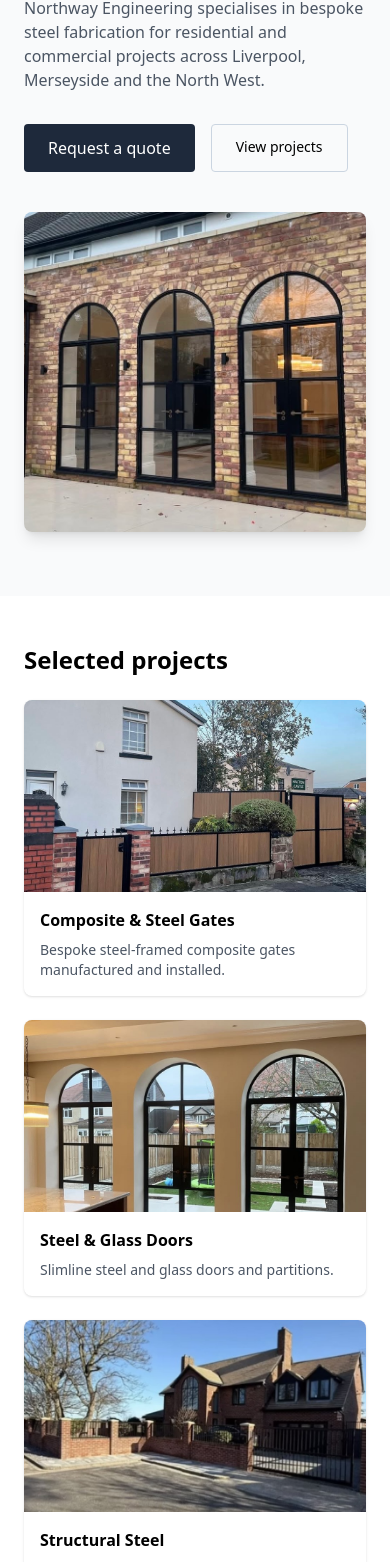
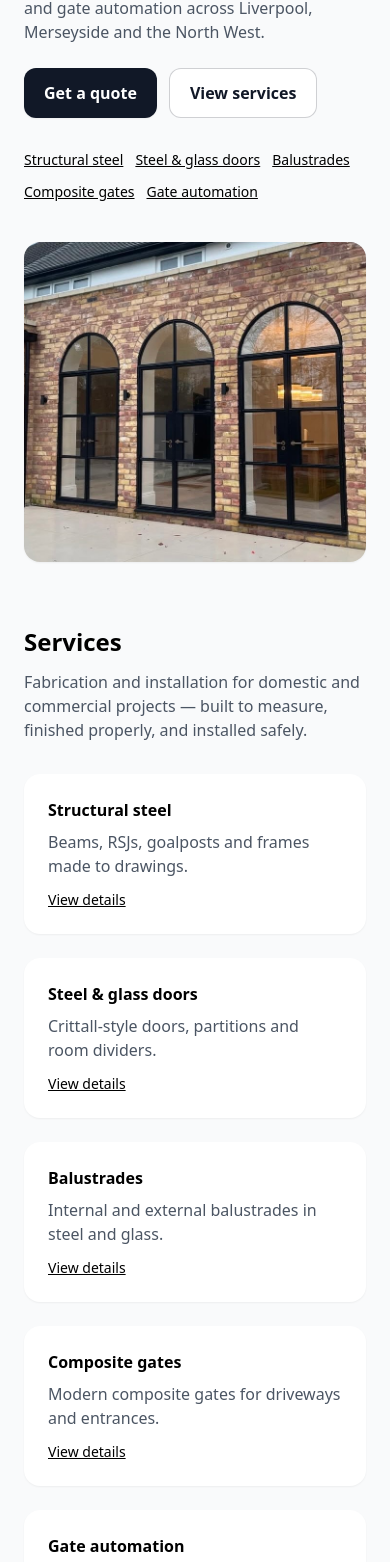
Before and after one commit to giuseppe101-arch/northway-engineering-site2, a Next.js app: page / in a window 390 px wide. Shown: the part 340-1902 px from the top of the page. Built offline with nearby package versions, Linux system fonts and the light colour scheme.

Commit message:
Update index.jsx

```diff
--- a/pages/index.jsx
+++ b/pages/index.jsx
@@ -1,523 +1,255 @@
 import Head from "next/head";
 import Image from "next/image";
 import Link from "next/link";
-import { SITE } from "../siteConfig";
 import Header from "../components/Header";
 import Footer from "../components/Footer";
+import BreadcrumbSchema from "../components/BreadcrumbSchema";
 
-export default function Home() {
-  // --- Structured data (must match visible page content) ---
+export default function HomePage() {
+  // JSON-LD helper (prevents rare </script> edge-cases)
+  const toJsonLd = (obj) => JSON.stringify(obj).replace(/<\/script>/g, "<\\/script>");
 
+  // Homepage Local Business schema (with your real logo file)
   const LOCAL_BUSINESS_SCHEMA = {
     "@context": "https://schema.org",
-    "@type": "ConstructionBusiness",
+    "@type": "HomeAndConstructionBusiness",
     name: "Northway Engineering",
     url: "https://www.northwayengineering.co.uk",
     logo: "https://www.northwayengineering.co.uk/images/logo.jpg",
-    telephone: "07557237196",
-    email: "northwayengineeringltd@gmail.com",
-    address: {
-      "@type": "PostalAddress",
-      streetAddress: "Liverpool Road North",
-      addressLocality: "Maghull",
-      addressRegion: "Merseyside",
-      postalCode: "L31 2HN",
-      addressCountry: "GB",
-    },
+    description:
+      "Northway Engineering provides bespoke steel fabrication, structural steel, steel & glass doors, balustrades and gates across Liverpool and the North West.",
     areaServed: {
       "@type": "AdministrativeArea",
       name: "Liverpool and the North West",
     },
-    description:
-      "Northway Engineering provides structural steel fabrication, composite gates, fencing, balustrades, steel and glass doors and gate automation across Liverpool and the North West.",
-  };
-
-  const ORGANIZATION_SCHEMA = {
-    "@context": "https://schema.org",
-    "@type": "Organization",
-    name: "Northway Engineering",
-    url: "https://www.northwayengineering.co.uk",
-    logo: "https://www.northwayengineering.co.uk/images/logo.jpg",
-    email: "northwayengineeringltd@gmail.com",
-    telephone: "07557237196",
     address: {
       "@type": "PostalAddress",
-      streetAddress: "Liverpool Road North",
-      addressLocality: "Maghull",
+      addressLocality: "Liverpool",
       addressRegion: "Merseyside",
-      postalCode: "L31 2HN",
       addressCountry: "GB",
     },
-  };
-
-  // Homepage FAQ schema MUST match the visible FAQ section content
-  const FAQ_SCHEMA = {
-    "@context": "https://schema.org",
-    "@type": "FAQPage",
-    mainEntity: [
+    hasOfferCatalog: {
+      "@type": "OfferCatalog",
+      name: "Engineering Services",
+      itemListElement: [
         {
-        "@type": "Question",
-        name: "Do you cover Liverpool and the North West?",
-        acceptedAnswer: {
-          "@type": "Answer",
-          text:
-            "Yes - we regularly work across Liverpool, Merseyside and the wider North West.",
+          "@type": "Offer",
+          itemOffered: {
+            "@type": "Service",
+            name: "Structural Steel",
+            url: "https://www.northwayengineering.co.uk/products/structural-steel",
           },
         },
         {
-        "@type": "Question",
-        name: "Do you supply and install steelwork?",
-        acceptedAnswer: {
-          "@type": "Answer",
-          text: "We provide fabrication and on-site installation where required.",
+          "@type": "Offer",
+          itemOffered: {
+            "@type": "Service",
+            name: "Steel & Glass Doors",
+            url: "https://www.northwayengineering.co.uk/products/crittall-doors",
           },
         },
         {
-        "@type": "Question",
-        name: "Can you work from engineer's drawings?",
-        acceptedAnswer: {
-          "@type": "Answer",
-          text: "Yes - we regularly fabricate steelwork from structural drawings.",
+          "@type": "Offer",
+          itemOffered: {
+            "@type": "Service",
+            name: "Balustrades",
+            url: "https://www.northwayengineering.co.uk/products/balustrade",
           },
         },
-    ],
-  };
-
-  // Homepage Services schema (matches the 6 visible service cards)
-  const SERVICES_SCHEMA = {
-    "@context": "https://schema.org",
-    "@type": "ItemList",
-    name: "Northway Engineering services",
-    itemListElement: [
         {
-        "@type": "ListItem",
-        position: 1,
-        item: {
+          "@type": "Offer",
+          itemOffered: {
             "@type": "Service",
             name: "Composite Gates",
-          serviceType: "Composite gates",
-          provider: {
-            "@type": "ConstructionBusiness",
-            name: "Northway Engineering",
-            url: "https://www.northwayengineering.co.uk",
-          },
-          areaServed: {
-            "@type": "AdministrativeArea",
-            name: "Liverpool and the North West",
-          },
             url: "https://www.northwayengineering.co.uk/products/composite-gates",
           },
         },
         {
-        "@type": "ListItem",
-        position: 2,
-        item: {
+          "@type": "Offer",
+          itemOffered: {
+            "@type": "Service",
+            name: "Gate Automation",
+            url: "https://www.northwayengineering.co.uk/products/gate-automation",
+          },
+        },
+        {
+          "@type": "Offer",
+          itemOffered: {
             "@type": "Service",
             name: "Composite Fencing",
-          serviceType: "Composite fencing",
-          provider: {
-            "@type": "ConstructionBusiness",
-            name: "Northway Engineering",
-            url: "https://www.northwayengineering.co.uk",
-          },
-          areaServed: {
-            "@type": "AdministrativeArea",
-            name: "Liverpool and the North West",
-          },
             url: "https://www.northwayengineering.co.uk/products/composite-fencing",
           },
         },
-      {
-        "@type": "ListItem",
-        position: 3,
-        item: {
-          "@type": "Service",
-          name: "Steel & Glass Doors",
-          serviceType: "Crittall-style steel and glass doors",
-          provider: {
-            "@type": "ConstructionBusiness",
-            name: "Northway Engineering",
-            url: "https://www.northwayengineering.co.uk",
+      ],
     },
-          areaServed: {
-            "@type": "AdministrativeArea",
-            name: "Liverpool and the North West",
-          },
-          url: "https://www.northwayengineering.co.uk/products/crittall-doors",
-        },
-      },
-      {
-        "@type": "ListItem",
-        position: 4,
-        item: {
-          "@type": "Service",
-          name: "Balustrades",
-          serviceType: "Steel and glass balustrades",
-          provider: {
-            "@type": "ConstructionBusiness",
-            name: "Northway Engineering",
-            url: "https://www.northwayengineering.co.uk",
-          },
-          areaServed: {
-            "@type": "AdministrativeArea",
-            name: "Liverpool and the North West",
-          },
-          url: "https://www.northwayengineering.co.uk/products/balustrade",
-        },
-      },
-      {
-        "@type": "ListItem",
-        position: 5,
-        item: {
-          "@type": "Service",
-          name: "Structural Steel",
-          serviceType: "Structural steel fabrication and installation",
-          provider: {
-            "@type": "ConstructionBusiness",
-            name: "Northway Engineering",
-            url: "https://www.northwayengineering.co.uk",
-          },
-          areaServed: {
-            "@type": "AdministrativeArea",
-            name: "Liverpool and the North West",
-          },
-          url: "https://www.northwayengineering.co.uk/products/structural-steel",
-        },
-      },
-      {
-        "@type": "ListItem",
-        position: 6,
-        item: {
-          "@type": "Service",
-          name: "Gate Automation",
-          serviceType: "Automatic gate systems",
-          provider: {
-            "@type": "ConstructionBusiness",
-            name: "Northway Engineering",
-            url: "https://www.northwayengineering.co.uk",
-          },
-          areaServed: {
-            "@type": "AdministrativeArea",
-            name: "Liverpool and the North West",
-          },
-          url: "https://www.northwayengineering.co.uk/products/gate-automation",
-        },
-      },
-    ],
   };
 
   return (
     <>
       <Head>
-        <title>Steel Fabrication Liverpool | Northway Engineering</title>
-
+        <title>Northway Engineering | Steel Fabrication Liverpool</title>
         <meta
           name="description"
-          content="Northway Engineering provides structural steel fabrication, composite gates, fencing, balustrades and gate automation across Liverpool and the North West."
+          content="Northway Engineering — bespoke steel fabrication, structural steel, steel & glass doors, balustrades and gates across Liverpool and the North West."
         />
+        <link rel="canonical" href="https://www.northwayengineering.co.uk/" />
 
-        <meta name="viewport" content="width=device-width, initial-scale=1" />
-
-        {/* Local Business schema */}
+        {/* Local Business / Construction schema */}
         <script
+          id="ld-local-business"
           type="application/ld+json"
-          dangerouslySetInnerHTML={{
-            __html: JSON.stringify(LOCAL_BUSINESS_SCHEMA),
-          }}
-        />
-
-        {/* Organization schema */}
-        <script
-          type="application/ld+json"
-          dangerouslySetInnerHTML={{
-            __html: JSON.stringify(ORGANIZATION_SCHEMA),
-          }}
-        />
-
-        {/* FAQ schema (homepage FAQs) */}
-        <script
-          type="application/ld+json"
-          dangerouslySetInnerHTML={{ __html: JSON.stringify(FAQ_SCHEMA) }}
-        />
-
-        {/* Services schema (homepage service cards) */}
-        <script
-          type="application/ld+json"
-          dangerouslySetInnerHTML={{ __html: JSON.stringify(SERVICES_SCHEMA) }}
+          dangerouslySetInnerHTML={{ __html: toJsonLd(LOCAL_BUSINESS_SCHEMA) }}
         />
       </Head>
+
+      {/* Breadcrumb Schema (homepage) */}
+      <BreadcrumbSchema
+        items={[{ name: "Home", item: "https://www.northwayengineering.co.uk/" }]}
+      />
 
       <Header />
 
       <main className="bg-gray-50">
         {/* HERO */}
-        <section className="max-w-6xl mx-auto px-6 py-16 grid md:grid-cols-2 gap-10 items-center">
+        <section className="max-w-6xl mx-auto px-6 py-16">
+          <div className="grid gap-10 md:grid-cols-2 items-center">
             <div>
-            <h1 className="text-4xl font-extrabold">
-              Steel Fabrication &amp; Engineering in Liverpool
+              <h1 className="text-4xl font-bold">
+                Steel fabrication &amp; gates in Liverpool
               </h1>
-
-            <p className="mt-6 text-gray-600 max-w-xl">
-              Northway Engineering specialises in bespoke steel fabrication for
-              residential and commercial projects across Liverpool, Merseyside
-              and the North West.
+              <p className="mt-4 text-gray-600 max-w-xl">
+                Bespoke steelwork, structural steel, steel &amp; glass doors, balustrades,
+                composite gates and gate automation across Liverpool, Merseyside and the North West.
               </p>
 
-            <div className="mt-8 flex gap-4">
+              <div className="mt-6 flex flex-wrap gap-3">
                 <a
                   href="/#contact"
-                className="inline-block bg-slate-800 text-white px-6 py-3 rounded font-medium"
+                  className="inline-flex items-center justify-center rounded-xl bg-gray-900 text-white px-5 py-3 font-semibold shadow-sm"
                 >
-                Request a quote
+                  Get a quote
                 </a>
                 <a
-                href="/#projects"
-                className="inline-block border border-slate-300 px-6 py-3 rounded text-sm"
+                  href="/#services"
+                  className="inline-flex items-center justify-center rounded-xl border border-gray-900/20 bg-white text-gray-900 px-5 py-3 font-semibold"
                 >
-                View projects
+                  View services
                 </a>
+              </div>
+
+              {/* Quick links */}
+              <div className="mt-8 flex flex-wrap gap-3 text-sm">
+                <Link className="underline" href="/products/structural-steel">
+                  Structural steel
+                </Link>
+                <Link className="underline" href="/products/crittall-doors">
+                  Steel &amp; glass doors
+                </Link>
+                <Link className="underline" href="/products/balustrade">
+                  Balustrades
+                </Link>
+                <Link className="underline" href="/products/composite-gates">
+                  Composite gates
+                </Link>
+                <Link className="underline" href="/products/gate-automation">
+                  Gate automation
+                </Link>
               </div>
             </div>
 
-          <div className="rounded-lg overflow-hidden shadow-lg relative w-full h-80">
+            {/* HERO IMAGE (update src to your actual hero image if different) */}
+            <div className="relative w-full h-80 md:h-[420px] rounded-2xl overflow-hidden shadow-sm bg-white">
               <Image
                 src="/images/crittall-doors.jpg"
-              alt="Steel fabrication and crittall-style doors in Liverpool"
+                alt="Northway Engineering steel fabrication and installation"
                 fill
-              className="object-cover"
+                sizes="(max-width: 768px) 100vw, 50vw"
+                className="object-cover object-center"
                 priority
               />
-          </div>
-        </section>
-
-        {/* PROJECTS */}
-        <section id="projects" className="bg-white py-12">
-          <div className="max-w-6xl mx-auto px-6">
-            <h2 className="text-2xl font-bold">Selected projects</h2>
-
-            <div className="mt-6 grid grid-cols-1 sm:grid-cols-3 gap-6">
-              <div className="rounded-lg overflow-hidden shadow">
-                <div className="relative w-full h-48">
-                  <Image
-                    src="/images/composite-gate.jpg"
-                    alt="Composite steel gates Liverpool"
-                    fill
-                    className="object-cover"
-                  />
-                </div>
-                <div className="p-4">
-                  <h3 className="font-semibold">Composite &amp; Steel Gates</h3>
-                  <p className="text-sm text-gray-600 mt-2">
-                    Bespoke steel-framed composite gates manufactured and installed.
-                  </p>
-                </div>
-              </div>
-
-              <div className="rounded-lg overflow-hidden shadow">
-                <div className="relative w-full h-48">
-                  <Image
-                    src="/images/glassdoor4.jpg"
-                    alt="Crittall-style steel and glass doors"
-                    fill
-                    className="object-cover object-top"
-                  />
-                </div>
-                <div className="p-4">
-                  <h3 className="font-semibold">Steel &amp; Glass Doors</h3>
-                  <p className="text-sm text-gray-600 mt-2">
-                    Slimline steel and glass doors and partitions.
-                  </p>
-                </div>
-              </div>
-
-              <div className="rounded-lg overflow-hidden shadow">
-                <div className="relative w-full h-48">
-                  <Image
-                    src="/images/wrought-iron-gate.jpg"
-                    alt="Structural steel fabrication Liverpool"
-                    fill
-                    className="object-cover"
-                  />
-                </div>
-                <div className="p-4">
-                  <h3 className="font-semibold">Structural Steel</h3>
-                  <p className="text-sm text-gray-600 mt-2">
-                    Beams, frames, balconies and bespoke fabrications.
-                  </p>
-                </div>
-              </div>
             </div>
           </div>
         </section>
 
         {/* SERVICES */}
-        <section id="services" className="max-w-6xl mx-auto px-6 py-12">
-          <h2 className="text-2xl font-bold">Our services</h2>
-          <p className="mt-2 text-gray-600">
-            Design, fabrication and installation of bespoke steelwork across
-            Liverpool and the North West.
+        <section id="services" className="max-w-6xl mx-auto px-6 pb-16">
+          <h2 className="text-2xl font-bold">Services</h2>
+          <p className="mt-3 text-gray-600 max-w-3xl">
+            Fabrication and installation for domestic and commercial projects — built to measure,
+            finished properly, and installed safely.
           </p>
 
-          <div className="mt-8 grid grid-cols-1 sm:grid-cols-2 lg:grid-cols-3 gap-6">
+          <div className="mt-8 grid gap-6 md:grid-cols-3">
+            {[
+              {
+                title: "Structural steel",
+                href: "/products/structural-steel",
+                desc: "Beams, RSJs, goalposts and frames made to drawings.",
+              },
+              {
+                title: "Steel & glass doors",
+                href: "/products/crittall-doors",
+                desc: "Crittall-style doors, partitions and room dividers.",
+              },
+              {
+                title: "Balustrades",
+                href: "/products/balustrade",
+                desc: "Internal and external balustrades in steel and glass.",
+              },
+              {
+                title: "Composite gates",
+                href: "/products/composite-gates",
+                desc: "Modern composite gates for driveways and entrances.",
+              },
+              {
+                title: "Gate automation",
+                href: "/products/gate-automation",
+                desc: "Automated systems for swing and sliding gates.",
+              },
+              {
+                title: "Composite fencing",
+                href: "/products/composite-fencing",
+                desc: "Low-maintenance fencing solutions with a clean finish.",
+              },
+            ].map((s) => (
               <Link
-              href="/products/composite-gates"
-              className="bg-white rounded-lg p-6 shadow-sm block"
+                key={s.href}
+                href={s.href}
+                className="bg-white rounded-2xl p-6 shadow-sm hover:shadow-md transition"
               >
-              <h3 className="font-semibold text-lg">Composite Gates</h3>
-              <p className="mt-3 text-gray-600 text-sm">
-                Made-to-measure steel-framed composite gates.
-              </p>
+                <h3 className="font-semibold">{s.title}</h3>
+                <p className="mt-2 text-gray-600">{s.desc}</p>
+                <p className="mt-3 text-sm underline">View details</p>
               </Link>
-
-            <Link
-              href="/products/composite-fencing"
-              className="bg-white rounded-lg p-6 shadow-sm block"
-            >
-              <h3 className="font-semibold text-lg">Composite Fencing</h3>
-              <p className="mt-3 text-gray-600 text-sm">
-                Modern, low-maintenance fencing systems.
-              </p>
-            </Link>
-
-            <Link
-              href="/products/crittall-doors"
-              className="bg-white rounded-lg p-6 shadow-sm block"
-            >
-              <h3 className="font-semibold text-lg">Steel &amp; Glass Doors</h3>
-              <p className="mt-3 text-gray-600 text-sm">
-                Crittall-style doors and internal screens.
-              </p>
-            </Link>
-
-            <Link
-              href="/products/balustrade"
-              className="bg-white rounded-lg p-6 shadow-sm block"
-            >
-              <h3 className="font-semibold text-lg">Balustrades</h3>
-              <p className="mt-3 text-gray-600 text-sm">
-                Steel and glass balustrades for stairs and balconies.
-              </p>
-            </Link>
-
-            <Link
-              href="/products/structural-steel"
-              className="bg-white rounded-lg p-6 shadow-sm block"
-            >
-              <h3 className="font-semibold text-lg">Structural Steel</h3>
-              <p className="mt-3 text-gray-600 text-sm">
-                RSJs, beams and fabricated steel frames.
-              </p>
-            </Link>
-
-            <Link
-              href="/products/gate-automation"
-              className="bg-white rounded-lg p-6 shadow-sm block"
-            >
-              <h3 className="font-semibold text-lg">Gate Automation</h3>
-              <p className="mt-3 text-gray-600 text-sm">
-                Automated swing and sliding gate systems.
-              </p>
-            </Link>
+            ))}
           </div>
         </section>
 
-        {/* FAQ */}
-        <section className="max-w-6xl mx-auto px-6 py-12">
-          <h2 className="text-2xl font-bold">Frequently asked questions</h2>
+        {/* CONTACT CTA */}
+        <section id="contact" className="bg-white">
+          <div className="max-w-6xl mx-auto px-6 py-14">
+            <div className="rounded-2xl bg-gray-900 text-white p-8 md:p-10">
+              <h2 className="text-2xl font-bold">Request a quote</h2>
+              <p className="mt-3 text-gray-200 max-w-2xl">
+                Send photos, rough sizes and your postcode. If you have drawings or a reference
+                image, include those too and we’ll come back with advice and pricing.
+              </p>
 
-          <div className="mt-6 space-y-4">
-            <div>
-              <h3 className="font-semibold">
-                Do you cover Liverpool and the North West?
-              </h3>
-              <p className="text-gray-600 mt-1">
-                Yes - we regularly work across Liverpool, Merseyside and the wider
-                North West.
-              </p>
-            </div>
-
-            <div>
-              <h3 className="font-semibold">
-                Do you supply and install steelwork?
-              </h3>
-              <p className="text-gray-600 mt-1">
-                We provide fabrication and on-site installation where required.
-              </p>
-            </div>
-
-            <div>
-              <h3 className="font-semibold">
-                Can you work from engineer's drawings?
-              </h3>
-              <p className="text-gray-600 mt-1">
-                Yes - we regularly fabricate steelwork from structural drawings.
-              </p>
+              <div className="mt-6 flex flex-wrap gap-3">
+                <a
+                  href="mailto:info@northwayengineering.co.uk"
+                  className="inline-flex items-center justify-center rounded-xl bg-white text-gray-900 px-5 py-3 font-semibold shadow-sm"
+                >
+                  Email us
+                </a>
+                <a
+                  href="/#services"
+                  className="inline-flex items-center justify-center rounded-xl border border-white/30 text-white px-5 py-3 font-semibold"
+                >
+                  View services
+                </a>
               </div>
             </div>
-        </section>
-
-        {/* CONTACT */}
-        <section id="contact" className="max-w-6xl mx-auto px-6 py-12">
-          <div className="grid md:grid-cols-2 gap-8">
-            <div>
-              <h2 className="text-2xl font-bold">Get an accurate quote</h2>
-              <p className="mt-3 text-gray-600">
-                Send drawings or project details and we'll respond with pricing
-                and lead times.
-              </p>
-
-              <dl className="mt-6 text-sm text-gray-700">
-                <dt className="font-semibold">Address</dt>
-                <dd>{SITE.address}</dd>
-
-                <dt className="font-semibold mt-3">Phone</dt>
-                <dd>{SITE.phone}</dd>
-
-                <dt className="font-semibold mt-3">Email</dt>
-                <dd>{SITE.email}</dd>
-              </dl>
-            </div>
-
-            <form
-              className="bg-white p-6 rounded-lg shadow"
-              action="https://formspree.io/f/xqanewel"
-              method="POST"
-            >
-              <input
-                type="hidden"
-                name="_subject"
-                value="New quote request from Northway Engineering website"
-              />
-
-              <label className="block text-sm font-medium">Name</label>
-              <input
-                name="name"
-                required
-                className="mt-1 block w-full border rounded px-3 py-2"
-              />
-
-              <label className="block text-sm font-medium mt-4">Email</label>
-              <input
-                name="email"
-                type="email"
-                required
-                className="mt-1 block w-full border rounded px-3 py-2"
-              />
-
-              <label className="block text-sm font-medium mt-4">Message</label>
-              <textarea
-                name="message"
-                rows={5}
-                className="mt-1 block w-full border rounded px-3 py-2"
-              />
-
-              <button
-                type="submit"
-                className="mt-6 bg-slate-800 text-white px-5 py-3 rounded"
-              >
-                Send enquiry
-              </button>
-            </form>
           </div>
         </section>
       </main>
```
Lines whose indentation alone changed are shown as unchanged.
